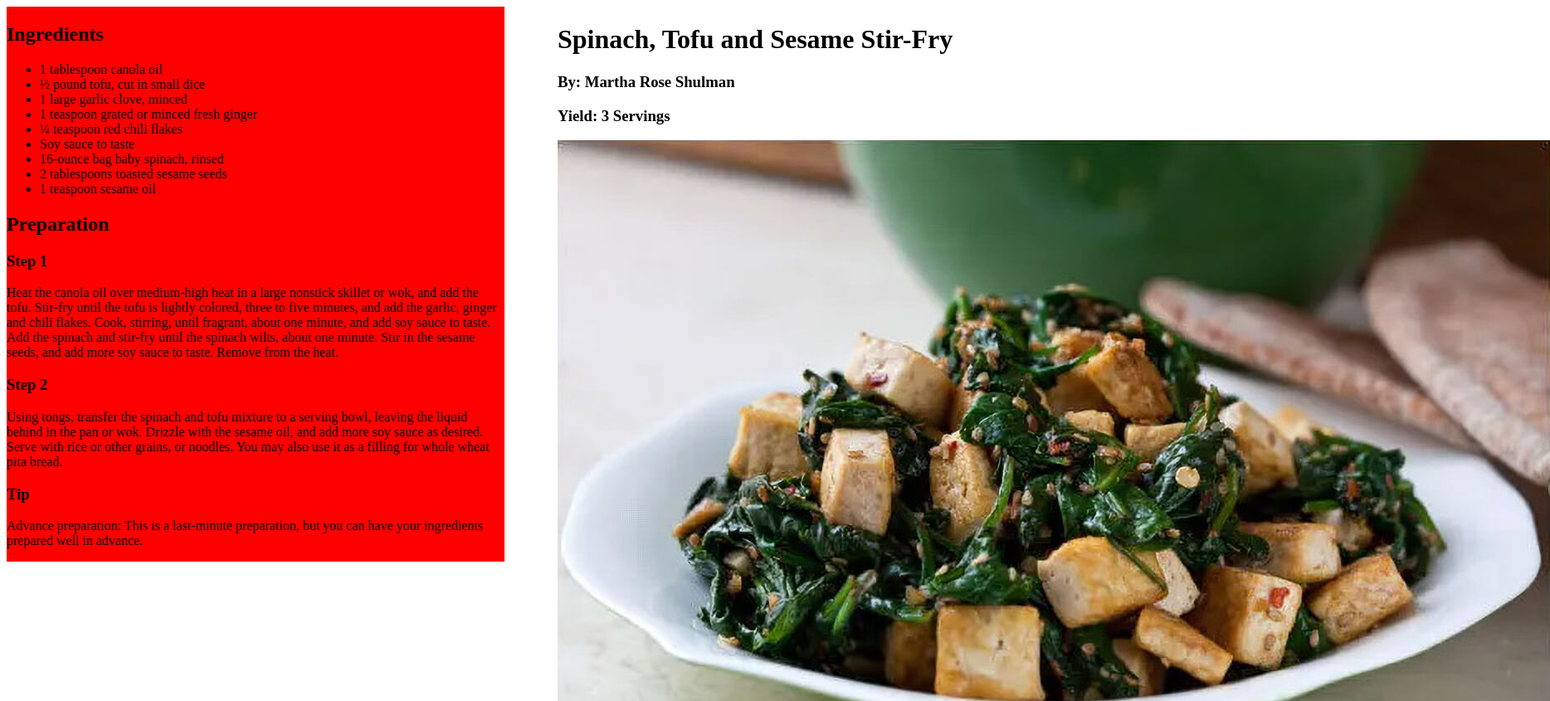
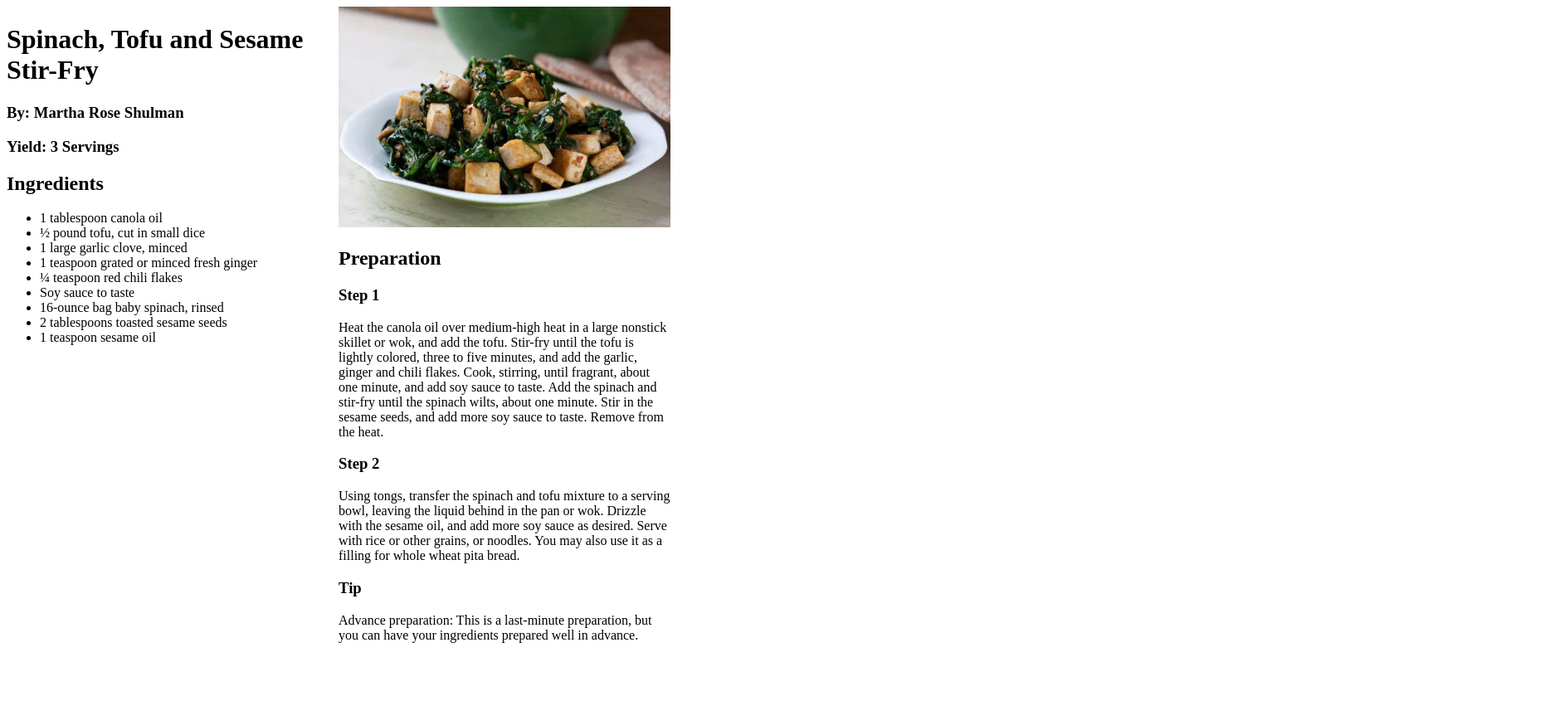
Before and after one commit to ellyatt1/Week-8-Typography, a plain HTML site: page index.html in a window 1280 px wide. Shown: the top 845 px of the page at 83% size, 1868 px wide, since content can reach past the window. After the commit the page ends 800 px from the top, so only its background shows below. Drawn offline with Linux system fonts and the light colour scheme.

Commit message:
columns working

```diff
--- a/index.html
+++ b/index.html
@@ -7,17 +7,12 @@
     <meta charset="utf-8">
     <style>
       #column1 {
-      width: 600px;
       float: left;
-      display: inline;
-        background-color: red;
+      width: 400px;
       }
-
       #column2 {
-      float: right;
-      width: 600px;
-        clear: none;
-        display: inline;
+      float: left;
+      width: 400px;
       }
     </style>
   </head>
@@ -25,7 +20,10 @@
 
 
     <div style="width: 1200">
- <div id="column2">
+      <div id="column1">
+
+
+      <div>
         <h1>
           Spinach, Tofu and Sesame Stir-Fry
         </h1>
@@ -36,10 +34,8 @@
         <h3>
           Yield: 3 Servings
         </h3>
-      <img src="recipe-photo-Enhanced-SR (1).jpg" alt="photo of salad">
       </div>
-
-    <div id="column1">
+       <div>
         <h2>
           Ingredients
         </h2>
@@ -54,7 +50,15 @@
           <li> 2 tablespoons toasted sesame seeds</li>
           <li>1 teaspoon sesame oil</li>
         </ul>
+      </div>
+      </div>
+          <div id="column2">
+      <div>
+        <img src="recipe-photo-Enhanced-SR (1).jpg" alt="photo of salad" width="400px">
+      </div>
 
+
+      <div>
         <h2>
           Preparation
         </h2>
```
Lines whose indentation alone changed are shown as unchanged.
